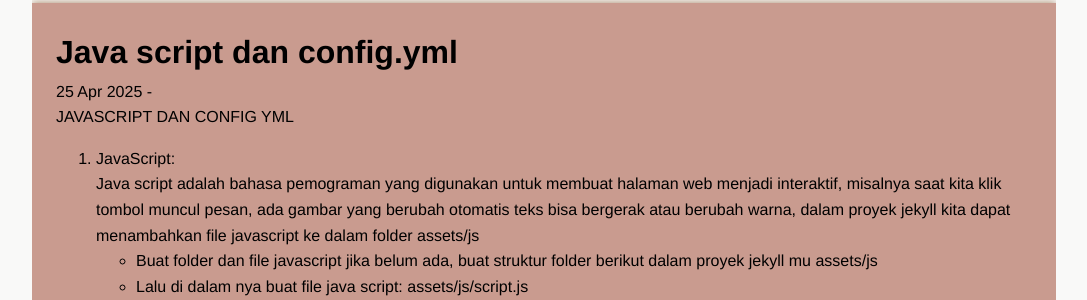
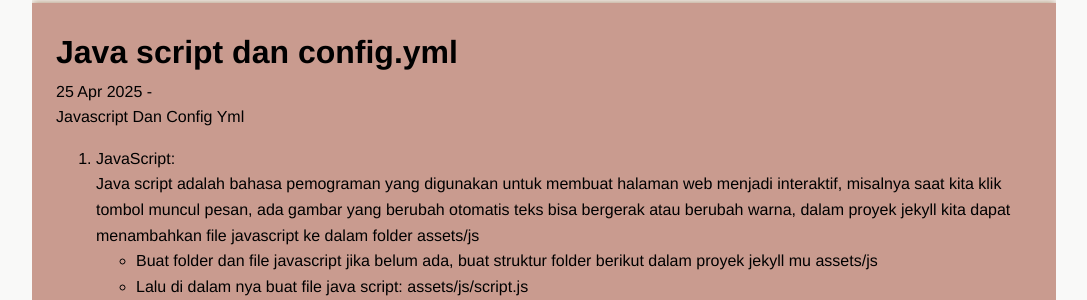
Before and after one commit to khalisha0zafira/khalisha0zafira.github.io, a Jekyll site: the page built from _posts/2025-4-25-html-link-dan-lists.md, in a window 1280 px wide. Shown: the part 391-691 px from the top of the page, without its empty margins (96-1183 px from the left). Built offline with Jekyll 4.4.1, drawn with Linux system fonts in a browser that asks for light colours.

Commit message:
update folder

```diff
--- a/_config.yml
+++ b/_config.yml
@@ -1,6 +1,6 @@
 title: Khalisha Zafira
 email: khalishazhafira76@gmail.com
-descreption: Mahasiswa Politeknik Negeri Lhokseumawe Jurusan TIK Prodi Teknik Informatika
+descreption: Journey Anak Informatika
 url: 'https://khalisha0zafira.github.io'
 
 plugins:
--- a/_posts/2025-4-25-html-link-dan-lists.md
+++ b/_posts/2025-4-25-html-link-dan-lists.md
@@ -3,7 +3,7 @@
 title: "Java script dan config.yml"
 ---
 
-JAVASCRIPT DAN CONFIG YML
+Javascript Dan Config Yml
 
 1. JavaScript:
 
```
